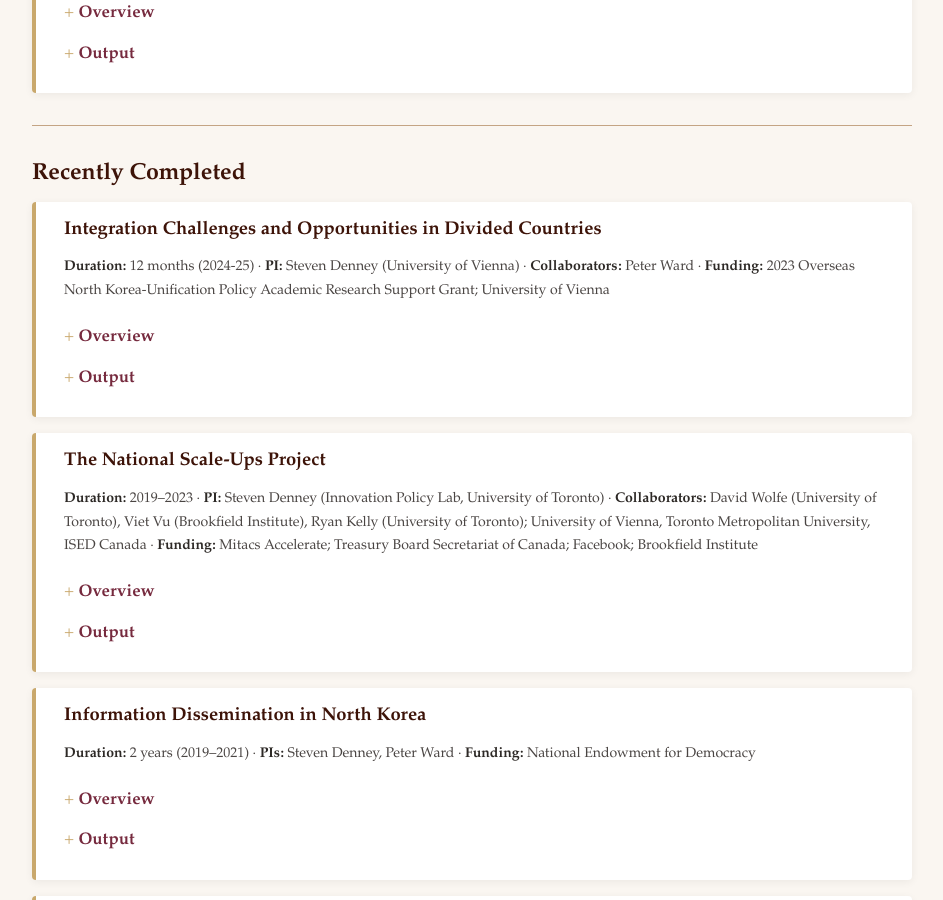
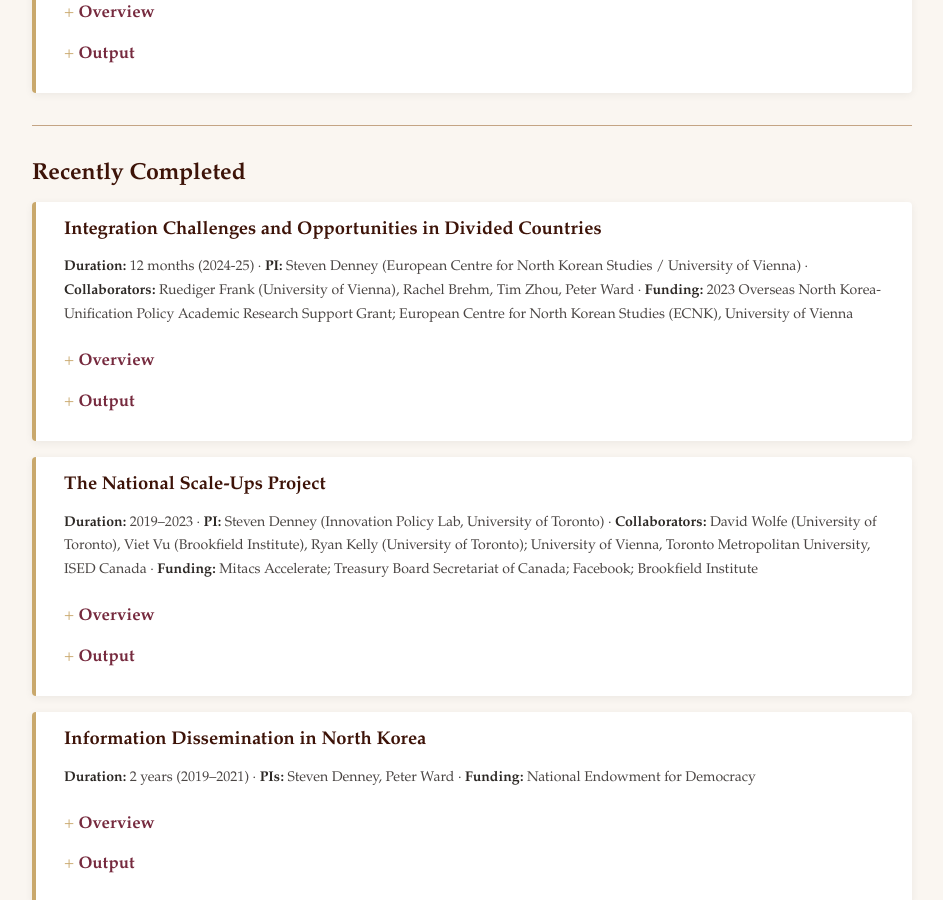
Before and after one commit to scdenney/scdenney.github.io, a Jekyll site: the page built from projects.md, in a window 1280 px wide and 900 px high, scrolled down 1257 px. Shown: the whole window, without its empty margins (168-1111 px from the left). Built offline with Jekyll 4.4.1, drawn with Linux system fonts in a browser that asks for light colours.

Commit message:
Update Integration Challenges and Scale-Ups project outputs and metadata
- Integration Challenges: add full collaborator list (Frank, Brehm, Zhou, Ward),
  add ECNK affiliation, replace embargoed IFES report with published monograph + PDF link
- Scale-Ups: move Into the Scale-up-verse from Reports to Research Monograph section

```diff
--- a/projects.md
+++ b/projects.md
@@ -158,7 +158,7 @@ Currently, my research program is organized around three projects that collectiv
 <h3>Integration Challenges and Opportunities in Divided Countries</h3>
 
 <p class="project-meta">
-<strong>Duration:</strong> 12 months (2024-25) · <strong>PI:</strong> Steven Denney (University of Vienna) · <strong>Collaborators:</strong> Peter Ward · <strong>Funding:</strong> 2023 Overseas North Korea-Unification Policy Academic Research Support Grant; University of Vienna
+<strong>Duration:</strong> 12 months (2024-25) · <strong>PI:</strong> Steven Denney (European Centre for North Korean Studies / University of Vienna) · <strong>Collaborators:</strong> Ruediger Frank (University of Vienna), Rachel Brehm, Tim Zhou, Peter Ward · <strong>Funding:</strong> 2023 Overseas North Korea-Unification Policy Academic Research Support Grant; European Centre for North Korean Studies (ECNK), University of Vienna
 </p>
 
 <details>
@@ -177,9 +177,9 @@ Currently, my research program is organized around three projects that collectiv
 <li>Denney, S., Zhou, T., & Brehm, R. (2025). From division to democracy: Integration of post-communist citizens in Germany and South Korea. <em>Communist and Post-Communist Studies</em>. <a href="https://doi.org/10.1525/cpcs.2025.2636997" target="_blank">https://doi.org/10.1525/cpcs.2025.2636997</a></li>
 </ul>
 
-<p><strong>Reports</strong></p>
+<p><strong>Research Monograph</strong></p>
 <ul>
-<li>2023. <em>Integration Challenges and Opportunities in Divided Countries: A Comparative Analysis of Germany and South Korea</em>, Institute for Far Eastern Studies (IFES), Kyungnam University. [embargoed]</li>
+<li>Denney, S., Frank, R., Brehm, R., Zhou, T., & Ward, P. (2023). <em>Integration challenges and opportunities in divided societies</em>. European Centre for North Korean Studies, University of Vienna. <a href="/assets/pdf/denney-et-al-2023-ifes-research-report.pdf" target="_blank">PDF</a></li>
 </ul>
 
 <p><strong>Presentations</strong></p>
@@ -219,9 +219,13 @@ Currently, my research program is organized around three projects that collectiv
 <li>Denney, S., Kelly, R., & Wolfe, D. Innovation policy in practice: Assessing Canada's Business Innovation and Growth Support framework. [Under review] — <a href="https://github.com/scdenney/bigs-scaleups/blob/main/manuscripts/scaling-for-success.pdf" target="_blank">Working paper</a></li>
 </ul>
 
+<p><strong>Research Monograph</strong></p>
+<ul>
+<li>Denney, S., Vu, V., & Kelly, R. (2021). <em>Into the scale-up-verse: Exploring the landscape of Canada's high performing firms</em>. Innovation Policy Lab and Brookfield Institute. <a href="https://brookfieldinstitute.ca/scale-up-verse/" target="_blank">Link</a></li>
+</ul>
+
 <p><strong>Reports</strong></p>
 <ul>
-<li>Denney, S., Vu, V., & Kelly, R. (2021). <a href="https://brookfieldinstitute.ca/scale-up-verse/" target="_blank">"Into the Scale-up-verse: Exploring the Landscape of Canada's High Performing Firms."</a> Innovation Policy Lab and Brookfield Institute, December.</li>
 <li>Denney, S., & Vu, V. (2021). <a href="https://scdenney.files.wordpress.com/2021/10/great-canadian-survey-2021_denney-vu_iplbiie.pdf" target="_blank">"Great Canadian Survey of 2021: Insights for the Council of Canadian Innovators."</a> Innovation Policy Lab and Brookfield Institute, July.</li>
 <li>Denney, S., & Vu, V. (2021). <a href="https://brookfieldinstitute.ca/measuring-the-digital-economy/" target="_blank">"Just Out of Reach: The Elusive Quest to Measure the Digital Economy."</a> Brookfield Institute, June.</li>
 <li>Denney, S., & Vu, V. (2021). <a href="https://brookfieldinstitute.ca/the-scale-up-challenge-for-women-entrepreneurs/" target="_blank">"Scale the Gap: The Impact of Growth Barriers on Women Entrepreneurs in Canadian High-Growth Firms."</a> Brookfield Institute, April.</li>
```
